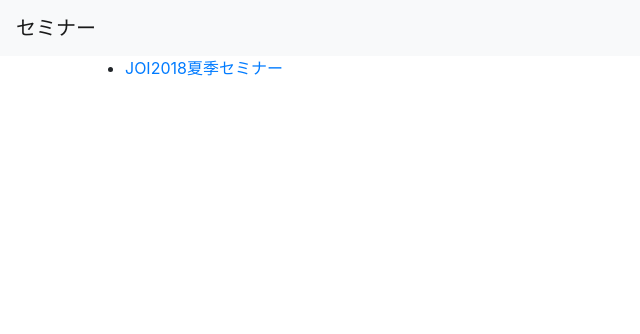
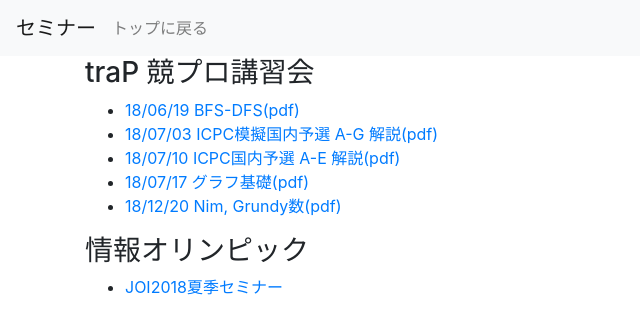
Before and after one commit to Takt29/seminar, a plain HTML site: page index.html in a window 1280 px wide. Shown: the whole page, without its empty margins (0-640 px from the left). Drawn offline with Linux system fonts and the light colour scheme.

Commit message:
add traP competitive programming lecture

```diff
--- a/index.html
+++ b/index.html
@@ -11,9 +11,23 @@
   <body>
     <nav class="navbar navbar-light bg-light">
       <a class="navbar-brand" href="#">セミナー</a>
+      <ul class="navbar-nav mr-auto">
+        <li class="nav-item">
+          <a class="nav-link" href="https://goodbaton.com">トップに戻る</a>
+        </li>
+      </ul>
     </nav>
 
     <div class="container">
+      <h3>traP 競プロ講習会</h3>
+      <ul>
+        <li><a href="./traP/pdf/180619_bfsdfs.pdf">18/06/19 BFS-DFS(pdf)</a></li>
+        <li><a href="./traP/pdf/180703_jag_2018domestic.pdf">18/07/03 ICPC模擬国内予選 A-G 解説(pdf)</a></li>
+        <li><a href="./traP/pdf/180710_icpc_2018domestic.pdf">18/07/10 ICPC国内予選 A-E 解説(pdf)</a></li>
+        <li><a href="./traP/pdf/180717_graph.pdf">18/07/17 グラフ基礎(pdf)</a></li>
+        <li><a href="./traP/pdf/181220_Nim_Grundy.pdf">18/12/20 Nim, Grundy数(pdf)</a></li>
+      </ul>
+      <h3>情報オリンピック</h3>
       <ul>
         <li><a href="./joiss2018">JOI2018夏季セミナー</a></li>
       </ul>
```
Also changed, not shown: 5 other files.
